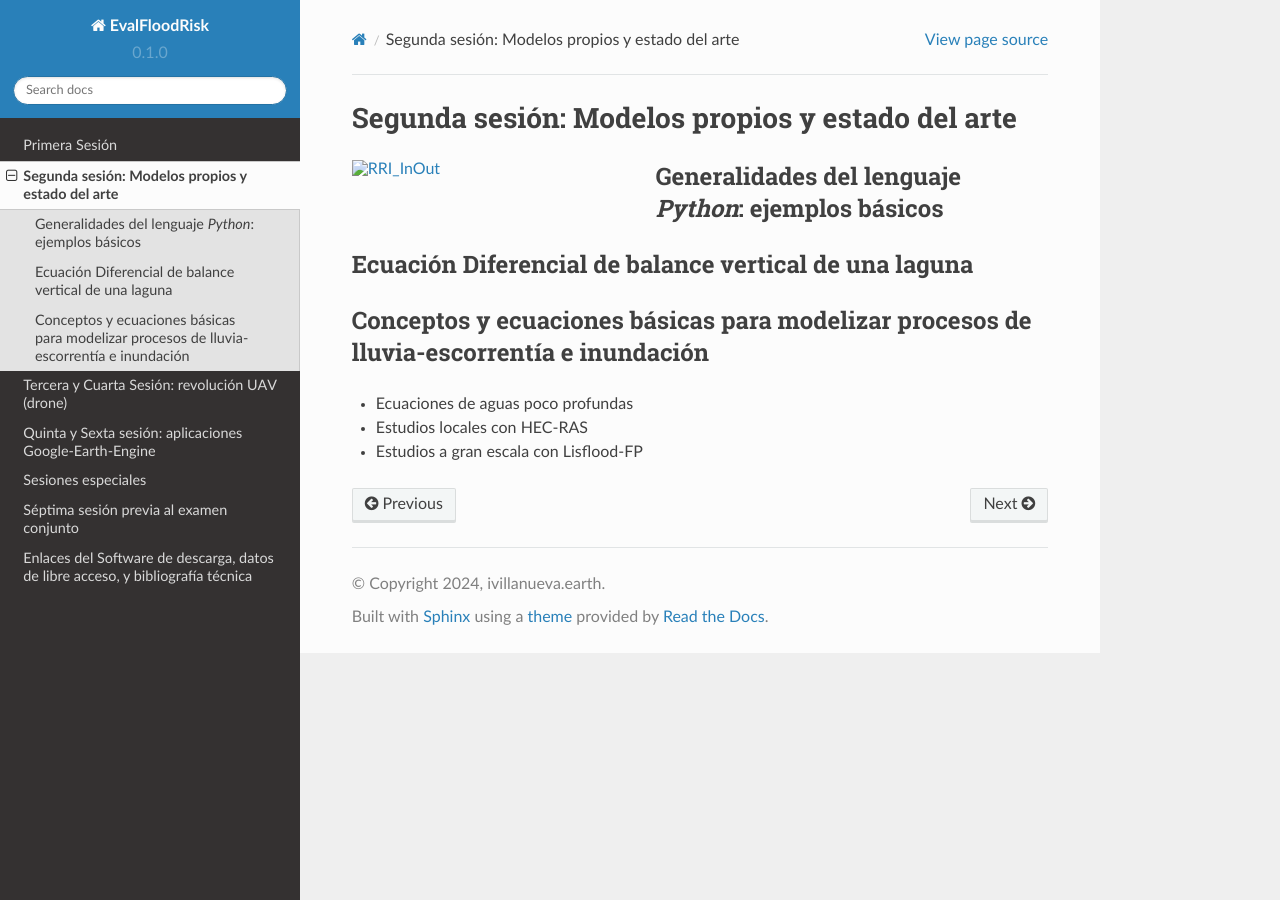
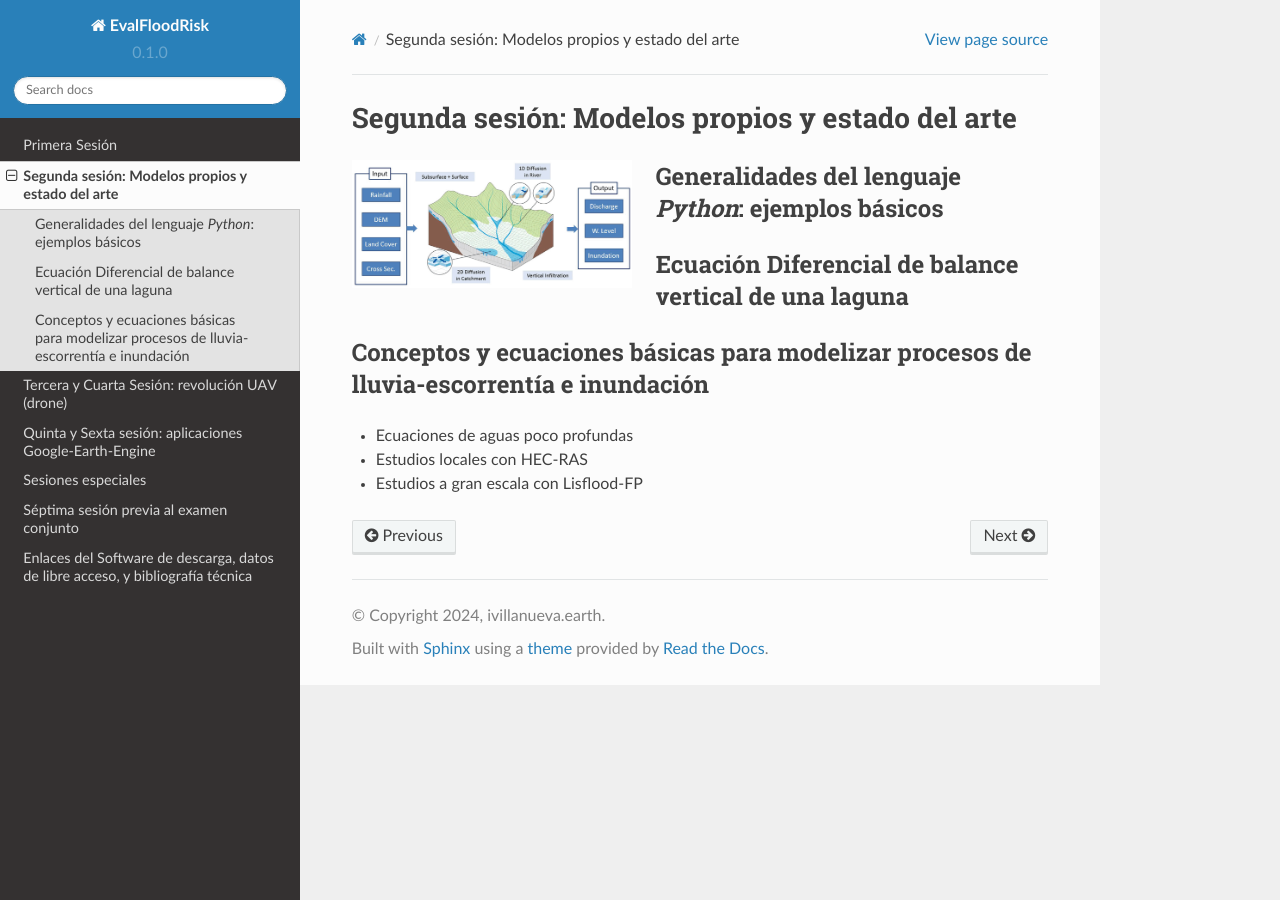
Before and after one commit to ivillamadrid/EvalFloodRisk_RSSWE, a Sphinx documentation site: the page built from docs/source/D2.rst, in a window 1280 px wide. Built offline with Sphinx 7.4.7 and the Read the Docs theme 2.0.0, drawn with Linux system fonts in a browser that asks for light colours.

Commit message:
Update D2.rst

```diff
--- a/docs/source/D2.rst
+++ b/docs/source/D2.rst
@@ -1,7 +1,7 @@
 Segunda sesión: Modelos propios y estado del arte
 =================================================
 
-.. image:: ./Pics/RRI_InOut.GIF
+.. image:: ./Pics/RRI_InOut.gif
   :width: 280
   :alt: RRI_InOut
   :align: left
```
